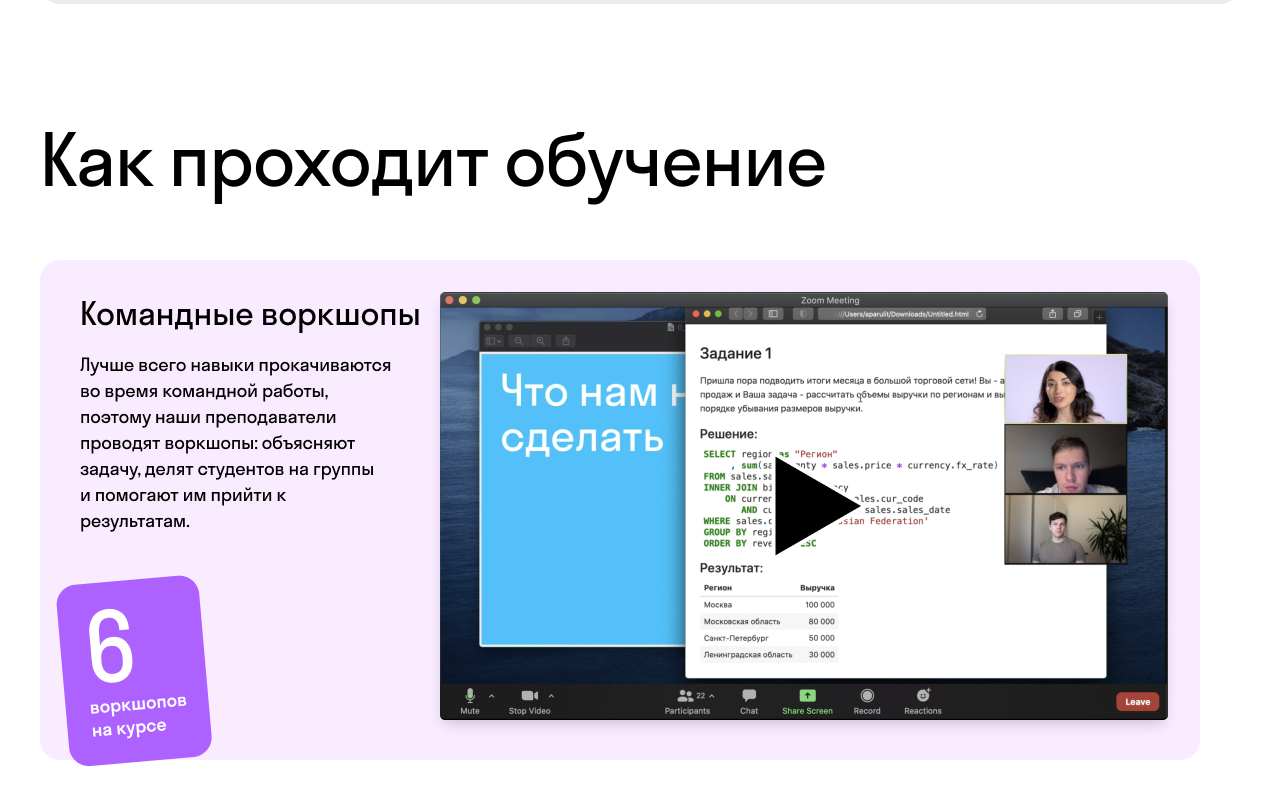
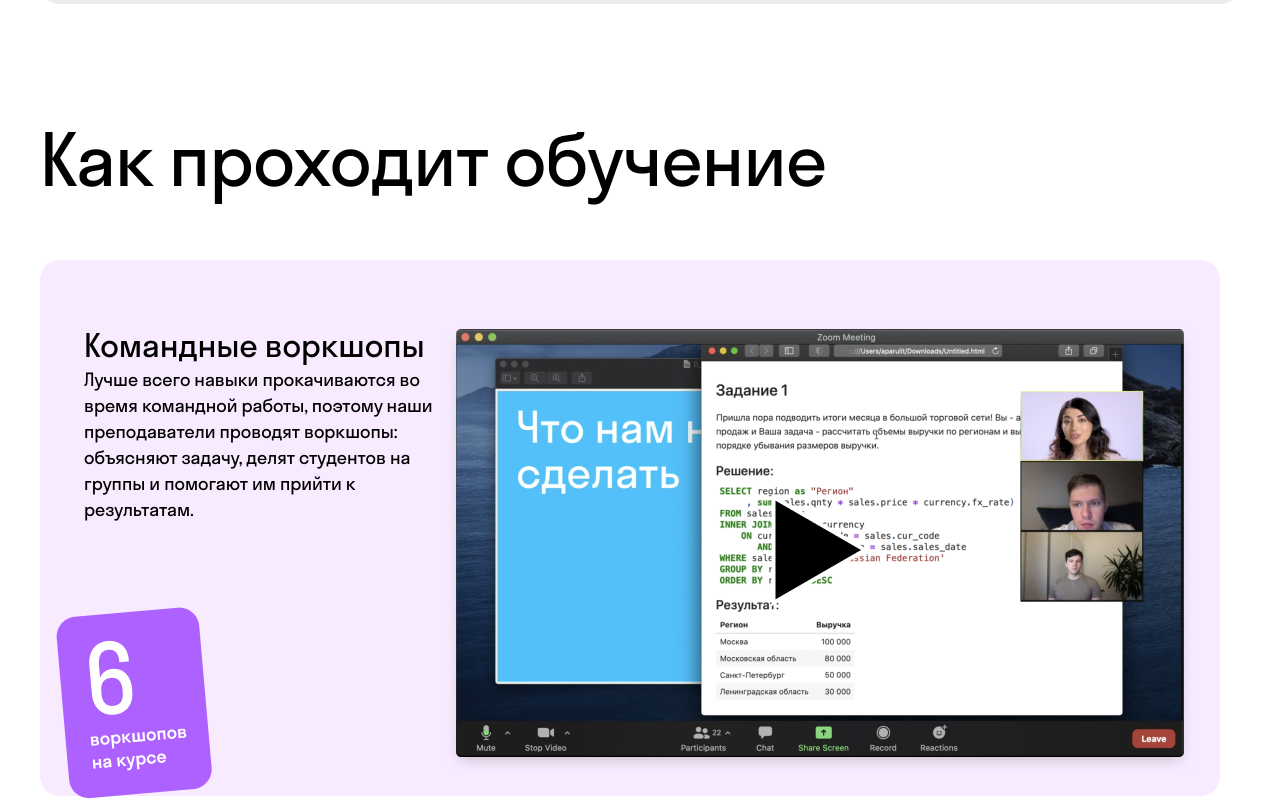
Before and after one commit to DimitrusB/dop, a plain HTML site: page index.html in a window 1280 px wide. Shown: the part 4360-5163 px from the top of the page. Drawn offline with Linux system fonts and the light colour scheme.

Commit message:
deskplay

```diff
--- a/_mobile.scss
+++ b/_mobile.scss
@@ -153,7 +153,43 @@
             flex-wrap: wrap;
             flex-direction: row;
             gap: 37px;
+            justify-content: space-evenly;
+        }
+        &_kons{
+            display: none;
         }
     }
+    .how__about{
+        &_text{
+            font-style: normal;
+            font-weight: 400;
+            font-size: 48px;
+            line-height: 135%;
+            letter-spacing: -0.05px;
+            font-feature-settings: 'pnum' on, 'lnum' on;
+            color: #000000;
+        }
+        &_img{
+            display: none;
+            &-six{
+                display: none;
+            }
+        }
+        &_imgmob{
+            display: inline;
+            box-shadow: 0px 7px 16px -4px rgba(0, 0, 0, 0.2);
+            border-radius: 5px;
+        }
+        &_imgplay{
+            display: none;
+        }
+        &_comandmain{
+            background-color: #F9EBFF;
+            width: auto;
+            padding-left: 0;
+            border:none;
+            border-radius: 0;
+        }
 
+    }
 }
--- a/index.html
+++ b/index.html
@@ -191,11 +191,23 @@
     </div>
 <div  class="how__about center">
     <div>
-        <p class="how__about_text" >Как проходит обучение</p>
-        <img class="how__about_img" src="img/Frame 573.jpg" alt="Frame 573">
-        <img class="how__about_img-six" src="img/six.png" alt="six_WSH">
+    <p class="how__about_text" >Как проходит обучение</p>
+</div>
+    <div class="how__about_comandmain center">
+        <div class="how__about_text-comandmain">
+            <div class="how__about_text-comand">
+                <p class="how__about_text-comand1">Командные воркшопы</p>
+                <p class="how__about_text-comand2">Лучше всего навыки прокачиваются во время командной работы, поэтому наши преподаватели проводят воркшопы: объясняют задачу, делят студентов на группы и помогают им прийти к результатам.</p>
+            </div>
+            <div class="how__about_imgall">
+        <img class="how__about_img" src="img/Frame 573.png" alt="Frame 573">
+        <img class="how__about_imgmob" src="img/Frame 573mob.png" alt="Frame 573">
+        <img class="how__about_imgplay" src="img/play.png" alt="play">
+    </div>
+        </div>
         <br>
     </div>
+    <img class="how__about_img-six" src="img/six.png" alt="six_WSH">
     <div class="how__about_item">
         <img src="img/Group 2190.jpg" alt="">
         <div class="how__about_item-content">
--- a/style.scss
+++ b/style.scss
@@ -516,6 +516,13 @@ ul li:before {
 }
 .how__about{
     padding-top: 120px;
+    &_comandmain{
+        background: #F9EBFF;
+        border-radius: 20px;
+        max-width: 1160px;
+        padding-left: 20px;
+
+    }
     &_text{
         font-style: normal;
         font-weight: 400;
@@ -524,15 +531,57 @@ ul li:before {
         letter-spacing: -0.6px;
         font-feature-settings: 'pnum' on, 'lnum' on;
         color: #000000;
+        padding-bottom: 64px;
+        &-comandmain{
+            padding-top: 64px;
+            flex-wrap: wrap;
+            align-content: center;
+            align-items: flex-start;
+            justify-content: center;
+            display: flex;
+        }
+        &-comand{
+            max-width: 360px;
+        }
+        &-comand1{
+            font-style: normal;
+            font-weight: 400;
+            font-size: 32px;
+            line-height: 135%;
+            letter-spacing: -0.05px;
+            font-feature-settings: 'pnum' on, 'lnum' on;
+            color: #000000;
+        }
+        &-comand2{
+            font-style: normal;
+            font-weight: 400;
+            font-size: 18px;
+            line-height: 145%;
+            letter-spacing: -0.05px;
+            font-feature-settings: 'pnum' on, 'lnum' on;
+            color: #000000;
+        }
     }
     &_img{
-        padding-top: 64px;
+
         &-six{
             position: relative;
             top: -190px;
             left: 15px;
         }
     }
+    &_imgmob{
+        display: none;
+    }
+    &_imgplay{
+        position: absolute;
+        z-index: 10;
+    }
+    &_imgall{
+    display: flex;
+    align-items: center;
+    justify-content: center;
+}
     &_item{
         display: flex;
         flex-wrap: wrap;
```
Also changed, not shown: img/Frame 573.jpg (deleted), img/Frame 573.png (added), img/Frame 573mob.png (added), img/play.png (added), style.css, 1 other file.
